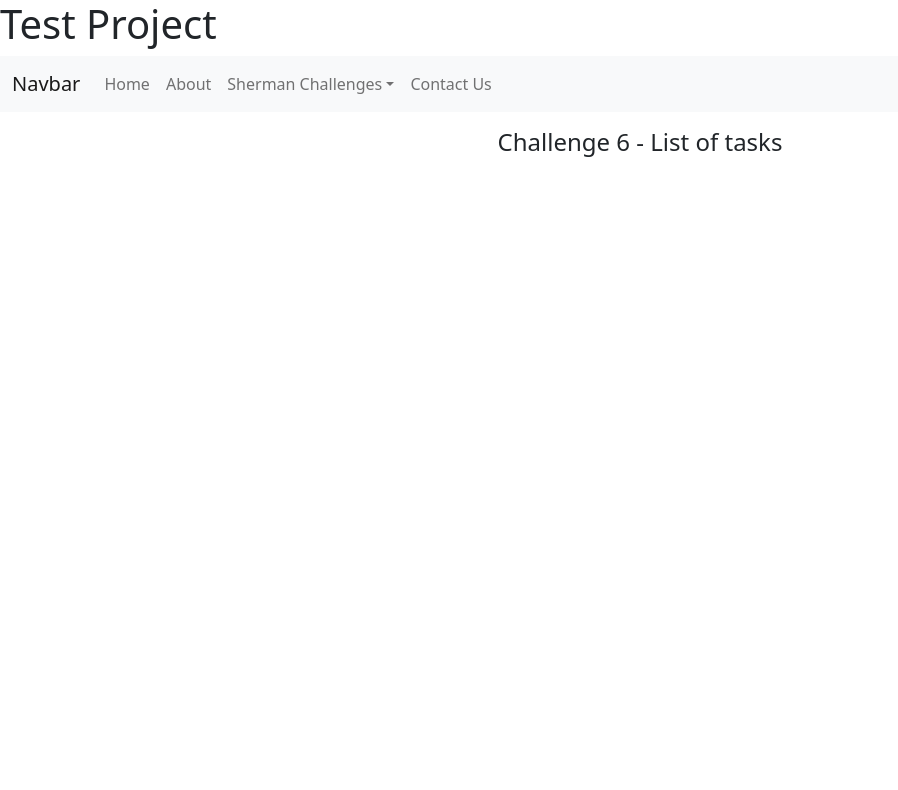
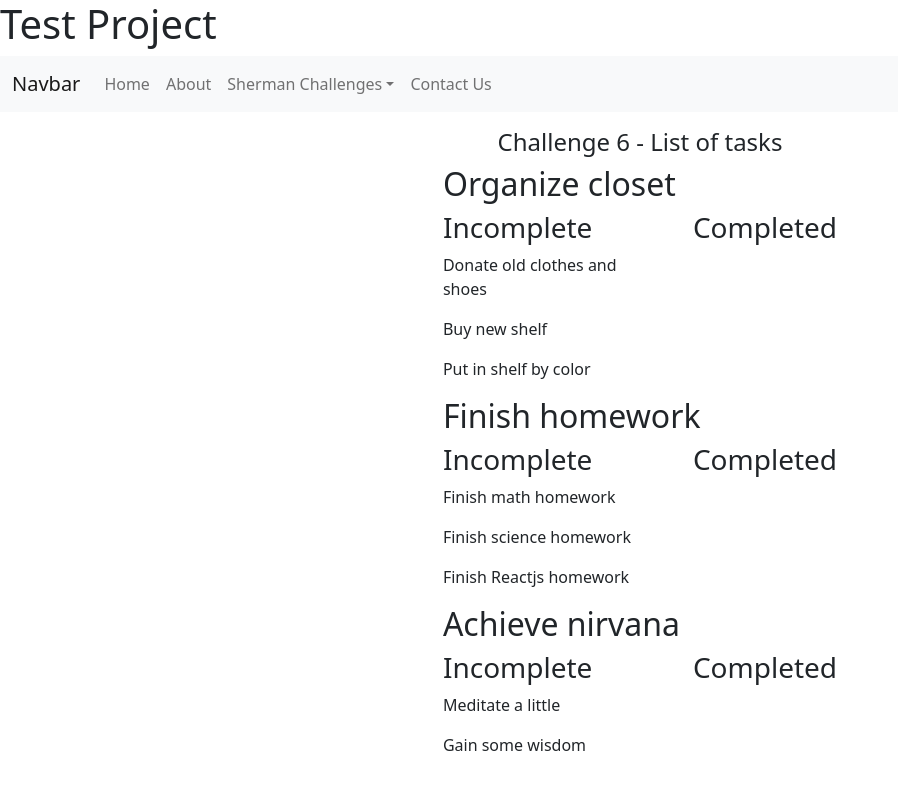
Before and after one commit to boldwade/react-ts-challenges, a React (Create React App) app: page /challenge/6 in a window 1280 px wide. Shown: the top 790 px of the page, without its empty margins (0-898 px from the left). Built offline with nearby package versions, Linux system fonts and the light colour scheme.

Commit message:
challenge-6

```diff
--- a/src/sherman-coding-challenges/challenge-6.tsx
+++ b/src/sherman-coding-challenges/challenge-6.tsx
@@ -1,7 +1,102 @@
+import React, { useState } from "react";
+
+type ListItem = { [key: string]: boolean };
+type ToDoList = { [key: string]: Array<ListItem> };
+
+const INITIAL_LIST: ToDoList = {
+    "Organize closet": [
+        { "Donate old clothes and shoes": false },
+        { "Buy new shelf": false },
+        { "Put in shelf by color": false },
+    ],
+    "Finish homework": [
+        { "Finish math homework": false },
+        { "Finish science homework": false },
+        { "Finish Reactjs homework": false },
+    ],
+    "Achieve nirvana": [
+        { "Meditate a little": false },
+        { "Gain some wisdom": false },
+    ],
+};
+
 export const Challenge6 = () => {
+    const [list, setList] = useState(INITIAL_LIST);
+
+    const clickTask = (topTask: string, taskText: string) => {
+        const newList: ToDoList = JSON.parse(JSON.stringify(list));
+        const taskIndex = newList[topTask].findIndex(x => Object.keys(x)[0] === taskText);
+        newList[topTask][taskIndex][taskText] = !newList[topTask][taskIndex][taskText];
+        setList(newList);
+    };
+
     return (
         <>
             <h4>Challenge 6 - List of tasks</h4>
+            <div className={'d-flex flex-column align-items-start'}>
+                {Object.entries(list).map(([topTask, subTasks]) => {
+                    return (
+                        <React.Fragment key={topTask}>
+                            <h2>{topTask}</h2>
+                            <div style={{ display: "flex" }}>
+                                <DisplaySubtasks
+                                    topTask={topTask}
+                                    subTasks={subTasks}
+                                    clickTask={clickTask}
+                                />
+                            </div>
+                        </React.Fragment>
+                    );
+                })}
+            </div>
         </>
     );
 };
+
+const DisplaySubtasks = (
+    {
+        topTask,
+        subTasks,
+        clickTask
+    }: { topTask: any, subTasks: ListItem[], clickTask: (topTask: string, taskText: string) => void, }
+) => {
+    const incompleteTasks = subTasks.filter((subTask: ListItem) => {
+        const taskText = Object.keys(subTask)[0];
+        return !subTask[taskText];
+    });
+
+    const completeTasks = subTasks.filter((subTask: ListItem) => {
+        const taskText = Object.keys(subTask)[0];
+        return subTask[taskText];
+    });
+
+    const renderTask = (subTask: ListItem) => {
+        const taskText = Object.keys(subTask)[0];
+        const handleTaskClick = () => clickTask(topTask, taskText);
+        return (
+            <p onClick={handleTaskClick} key={taskText}>
+                {taskText}
+            </p>
+        );
+    };
+
+    return (
+        <>
+            <div
+                style={{
+                    display: "flex",
+                    flexDirection: "column",
+                    paddingRight: 50,
+                    width: 250,
+                }}
+            >
+                <h3>Incomplete</h3>
+                {incompleteTasks.map(renderTask)}
+            </div>
+            <div style={{ display: "flex", flexDirection: "column" }}>
+                <h3>Completed</h3>
+                {completeTasks.map(renderTask)}
+            </div>
+        </>
+    );
+};
```
